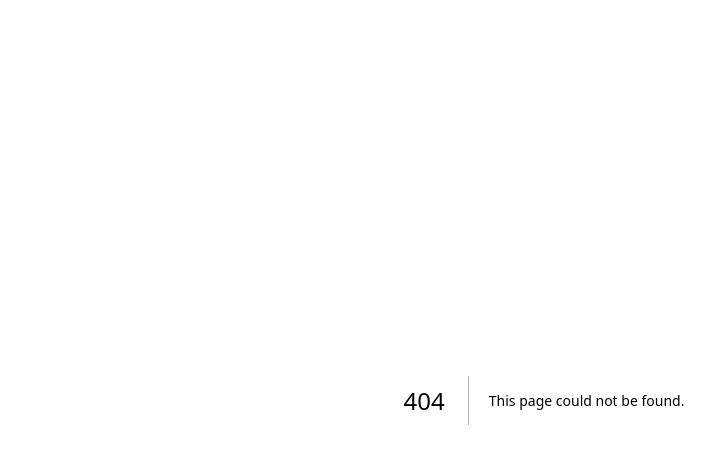
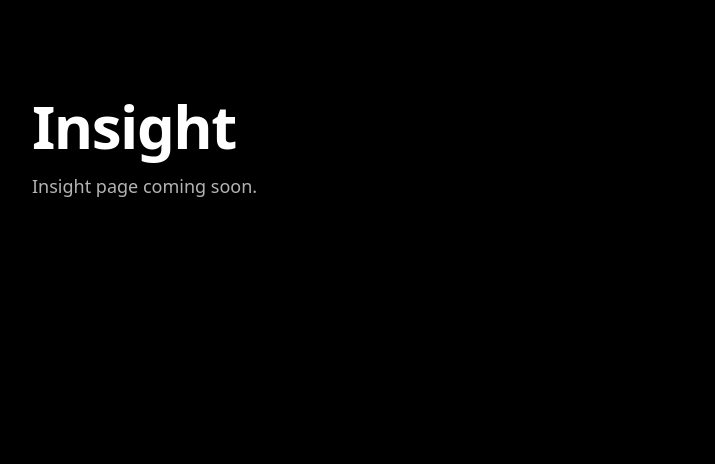
Before and after one commit to MrKumboocha/COVEX-DASHBOARD-2026-HOMEPAGE, a Next.js app: page /insight in a window 1280 px wide. Before the commit this address had no page. Shown: the top 464 px of the page, without its empty margins (96-811 px from the left). Built offline with nearby package versions, Linux system fonts and the light colour scheme.

Commit message:
Create page.jsx

```diff
--- /dev/null
+++ b/app/insight/page.jsx
@@ -0,0 +1,12 @@
+export default function InsightPage() {
+  return (
+    <main className="min-h-screen bg-black text-white px-6 py-24">
+      <div className="mx-auto max-w-5xl">
+        <h1 className="text-4xl md:text-6xl font-semibold tracking-tight">Insight</h1>
+        <p className="mt-4 text-white/70 text-lg">
+          Insight page coming soon.
+        </p>
+      </div>
+    </main>
+  );
+}
```
